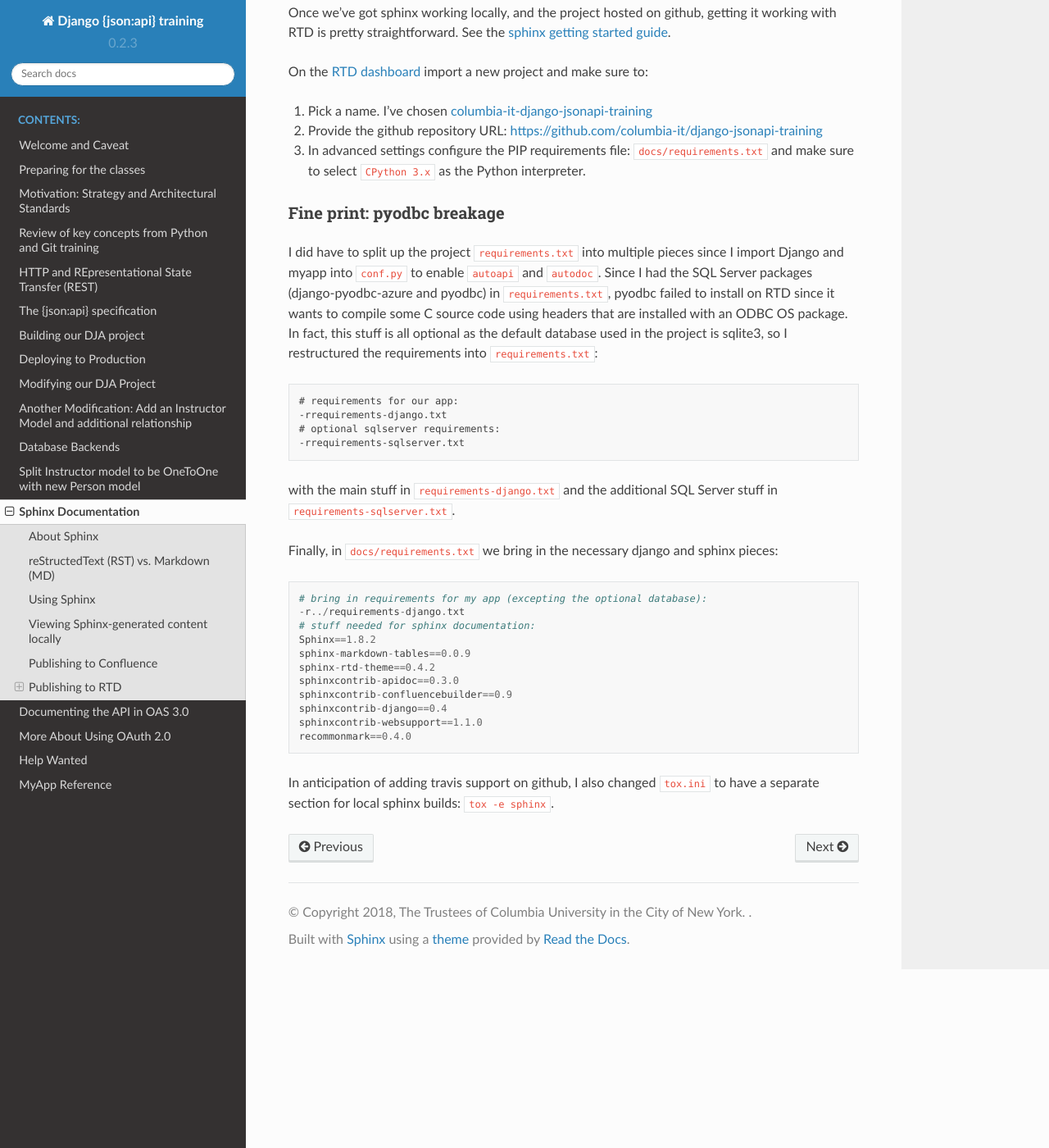
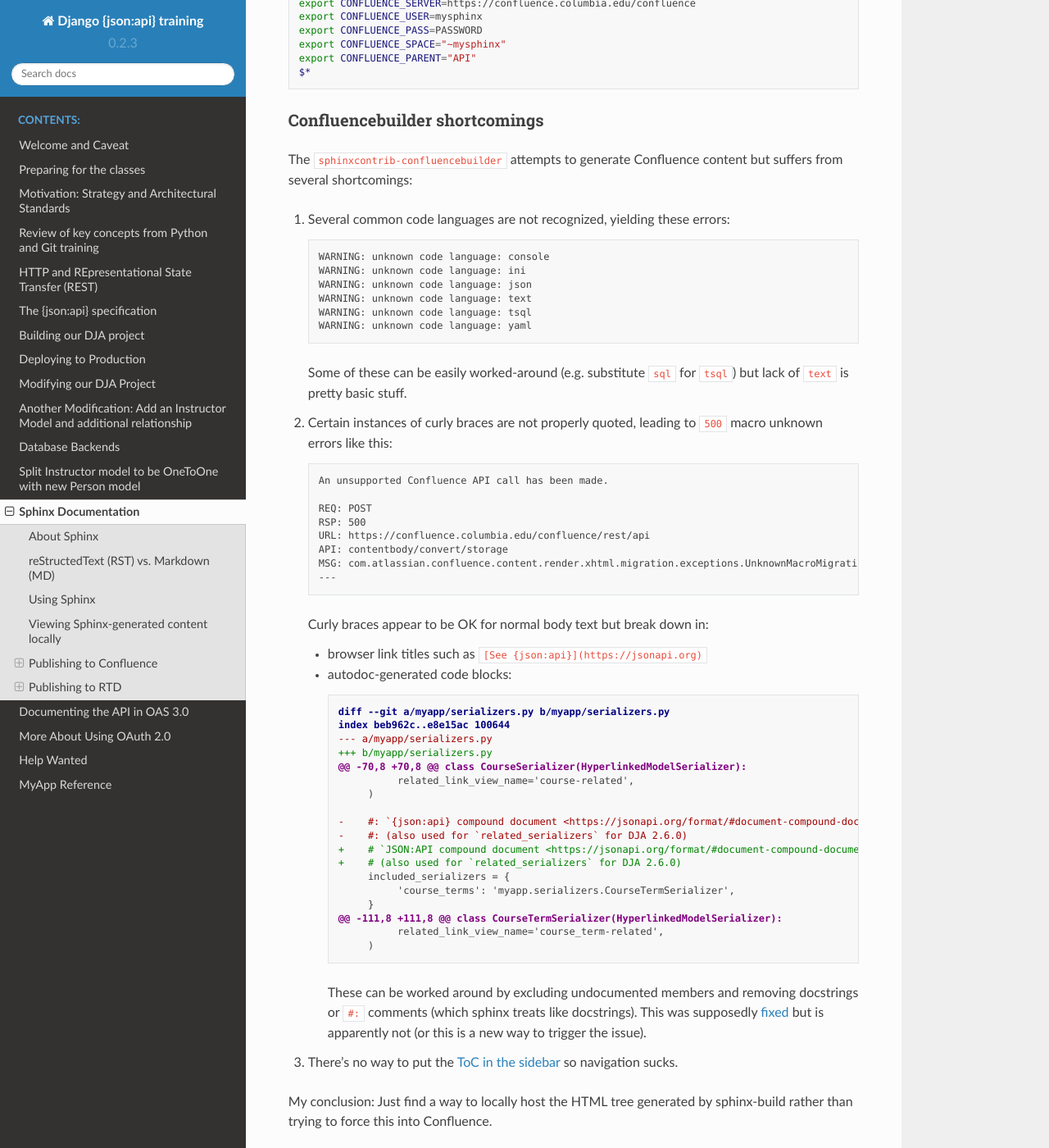
Before and after one commit to columbia-it/django-jsonapi-training, a Sphinx documentation site: the page built from docs/sphinx.md, in a window 1280 px wide and 1400 px high, scrolled down 4982 px. Shown: the whole window at 82% size. Built offline with Sphinx 7.4.7 and the Read the Docs theme 2.0.0, drawn with Linux system fonts in a browser that asks for light colours; pages that are not in the unit, such as notebooks, are missing from menus; the version number is read from the project's files by our own code; some of the changed text lies outside the part shown.

Commit message:
document confluence fail

````diff
--- a/docs/conf.py
+++ b/docs/conf.py
@@ -240,7 +240,7 @@ apidoc_toc_file = False
 apidoc_module_first = True
 apidoc_extra_args = ['-f']
 
-confluence_publish = True  # for now until we figure out how to make it work.
+confluence_publish = True
 confluence_server_url = os.environ.get('CONFLUENCE_SERVER', "https://confluence.columbia.edu")
 confluence_space_name = os.environ.get('CONFLUENCE_SPACE', None)
 confluence_parent_page = os.environ.get('CONFLUENCE_PARENT', None)
--- a/docs/sphinx.md
+++ b/docs/sphinx.md
@@ -194,13 +194,12 @@ index 55c2351..dc4c7a4 100644
 +apidoc_module_first = True
 +apidoc_extra_args = ['-f']
 +
-+confluence_publish = False  # for now until we figure out how to make it work.
++confluence_publish = True
++confluence_server_url = os.environ.get('CONFLUENCE_SERVER', "https://confluence.columbia.edu")
 +confluence_space_name = os.environ.get('CONFLUENCE_SPACE', None)
 +confluence_parent_page = os.environ.get('CONFLUENCE_PARENT', None)
-+confluence_server_url = "https://confluence.columbia.edu"
 +confluence_server_user = os.environ.get('CONFLUENCE_USER', None)
-+confluence_ask_password = True
-+# confluence_server_pass = os.environ['CONFLUENCE_PASS']
++confluence_server_pass = os.environ.get('CONFLUENCE_PASS', None)
 +
  # -- Options for intersphinx extension ---------------------------------------
 
@@ -261,8 +260,78 @@ The HTML pages are in build/html.
 
 We use [Confluence](https://confluence.columbia.edu) for an internal documentation repository.
 
-TODO: Document how to publish to confluence
+#### Configuring Confluencebuilder
 
+You have to get a non-CAS guest user and password in order to bypass SAML login.
+
+I use a shell script, `confluence.sh` to set these environment variables:
+```bash
+export CONFLUENCE_SERVER=https://confluence.columbia.edu/confluence
+export CONFLUENCE_USER=mysphinx
+export CONFLUENCE_PASS=PASSWORD
+export CONFLUENCE_SPACE="~mysphinx"
+export CONFLUENCE_PARENT="API"
+$*
+```
+
+#### Confluencebuilder shortcomings
+
+The `sphinxcontrib-confluencebuilder` attempts to generate Confluence content but suffers from
+several shortcomings:
+
+1. Several common code languages are not recognized, yielding these errors:
+   ```text
+   WARNING: unknown code language: console
+   WARNING: unknown code language: ini
+   WARNING: unknown code language: json
+   WARNING: unknown code language: text
+   WARNING: unknown code language: tsql
+   WARNING: unknown code language: yaml
+   ```
+   Some of these can be easily worked-around (e.g. substitute `sql` for `tsql`) but lack of `text` is pretty basic stuff.
+
+2. Certain instances of curly braces are not properly quoted, leading to `500` macro unknown errors like this:
+   ```text
+   An unsupported Confluence API call has been made.
+
+   REQ: POST
+   RSP: 500
+   URL: https://confluence.columbia.edu/confluence/rest/api
+   API: contentbody/convert/storage
+   MSG: com.atlassian.confluence.content.render.xhtml.migration.exceptions.UnknownMacroMigrationException: The macro 'json' is unknown.
+   ---
+   ```
+   Curly braces appear to be OK for normal body text but break down in:
+   - browser link titles such as `[See {json:api}](https://jsonapi.org)`
+   - autodoc-generated code blocks:
+	 ```diff
+	 diff --git a/myapp/serializers.py b/myapp/serializers.py
+	 index beb962c..e8e15ac 100644
+	 --- a/myapp/serializers.py
+	 +++ b/myapp/serializers.py
+	 @@ -70,8 +70,8 @@ class CourseSerializer(HyperlinkedModelSerializer):
+			  related_link_view_name='course-related',
+		  )
+
+	 -    #: `{json:api} compound document <https://jsonapi.org/format/#document-compound-documents>`_
+	 -    #: (also used for `related_serializers` for DJA 2.6.0)
+	 +    # `JSON:API compound document <https://jsonapi.org/format/#document-compound-documents>`_
+	 +    # (also used for `related_serializers` for DJA 2.6.0)
+		  included_serializers = {
+			  'course_terms': 'myapp.serializers.CourseTermSerializer',
+		  }
+	 @@ -111,8 +111,8 @@ class CourseTermSerializer(HyperlinkedModelSerializer):
+			  related_link_view_name='course_term-related',
+		  )
+	 ```
+     These can be worked around by excluding undocumented members
+     and removing docstrings or `#:` comments (which sphinx treats like docstrings).
+	 This was supposedly [fixed](https://github.com/tonybaloney/sphinxcontrib-confluencebuilder/pull/43) but is apparently
+     not (or this is a new way to trigger the issue).
+3. There's no way to put the [ToC in the sidebar](https://jira.atlassian.com/browse/CONFSERVER-43090) so navigation sucks.
+
+My conclusion: Just find a way to locally host the HTML tree generated by sphinx-build rather than trying to
+force this into Confluence.
 
 ### Publishing to RTD
 
````
Also changed, not shown: 1 other file.
